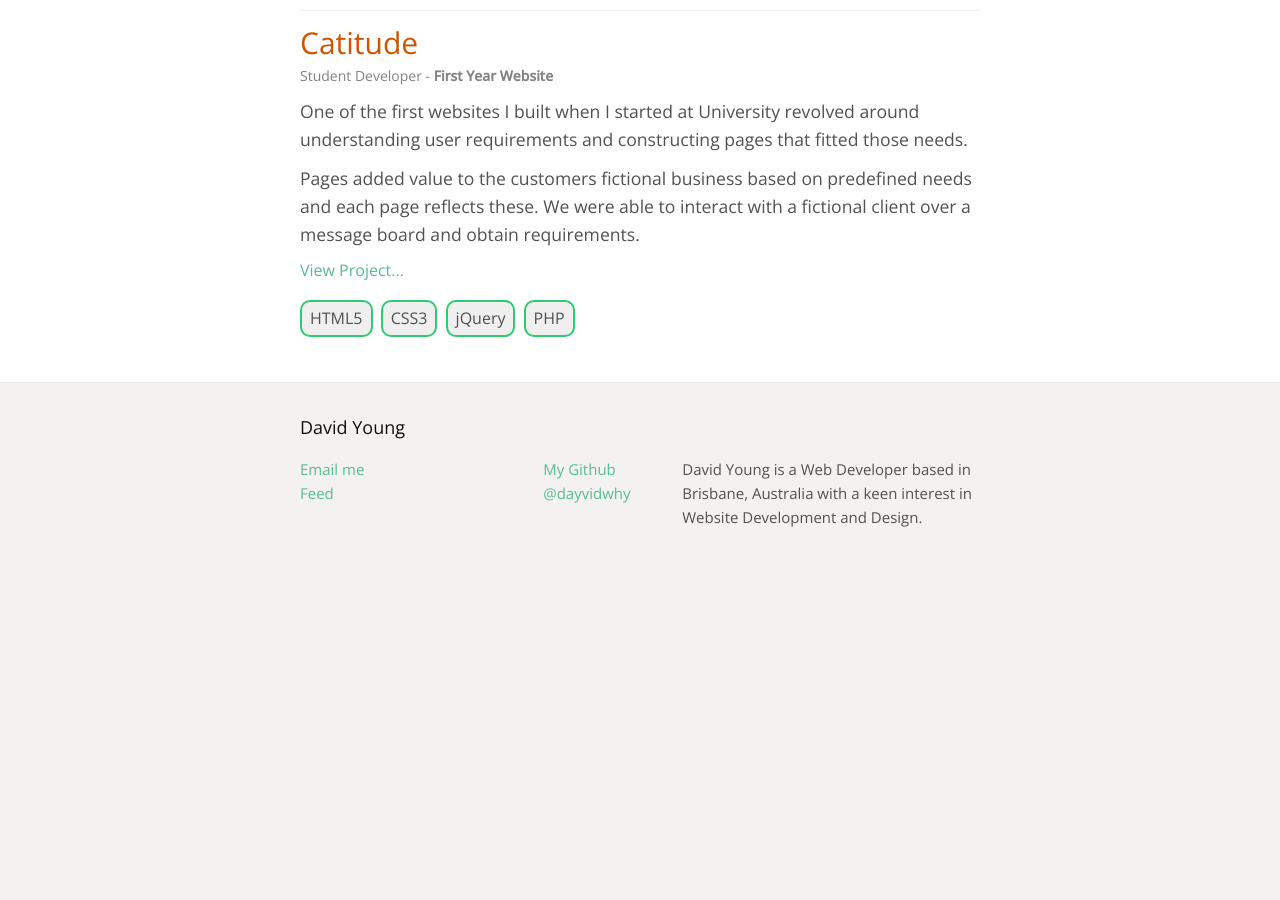
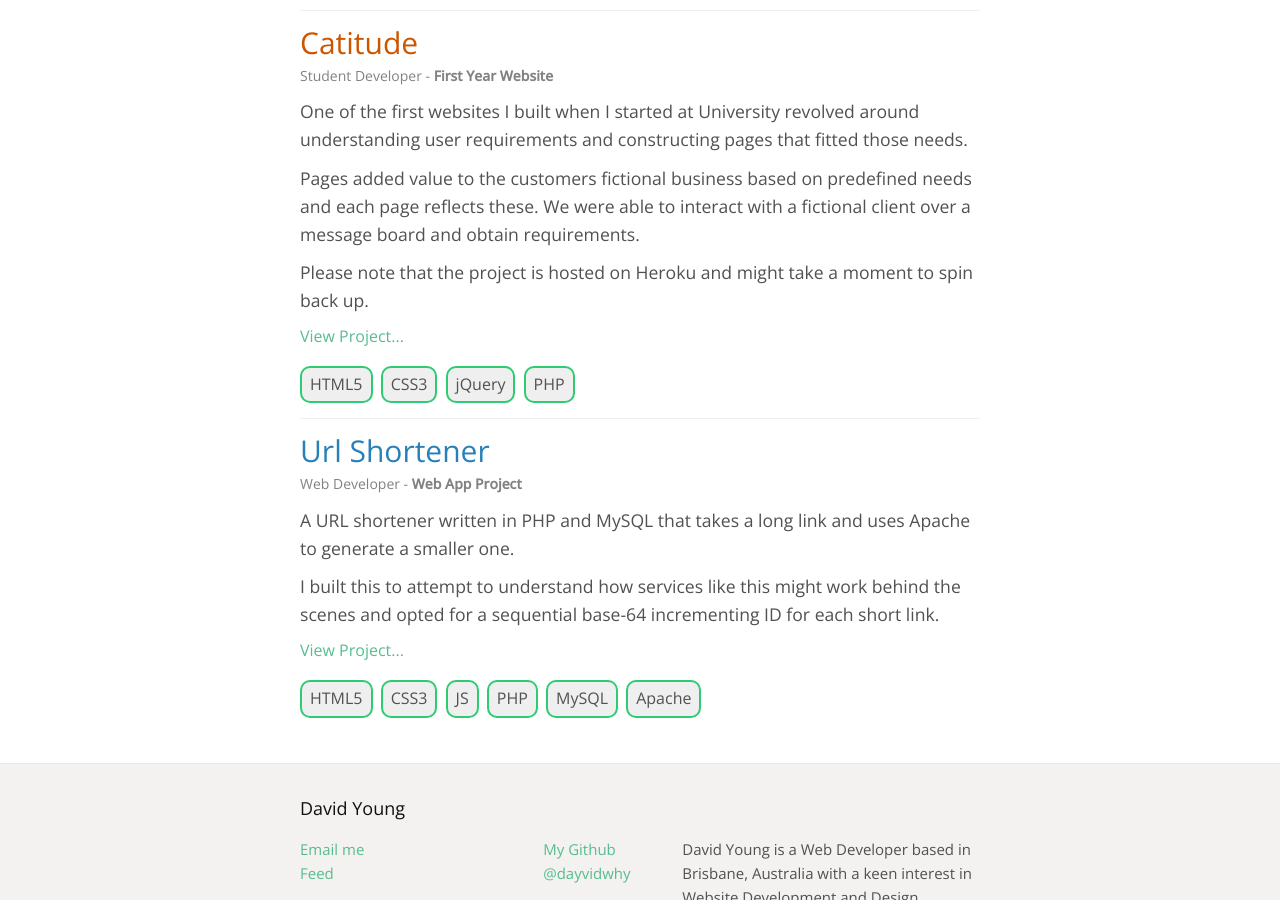
Before and after one commit to dayvidwhy/dayvidwhy.github.io, a Jekyll site: the page built from projects.html, in a window 1280 px wide and 900 px high, scrolled down 1985 px. Built offline with Jekyll 4.4.1, drawn with Linux system fonts in a browser that asks for light colours; before the commit the page ends 2574 px from its top, so only the background shows below that.

Commit message:
Add url project.

```diff
--- a/_data/projects.json
+++ b/_data/projects.json
@@ -52,11 +52,22 @@
     {
         "title" : "Catitude",
         "description" : ["One of the first websites I built when I started at University revolved around understanding user requirements and constructing pages that fitted those needs.",
-        "Pages added value to the customers fictional business based on predefined needs and each page reflects these. We were able to interact with a fictional client over a message board and obtain requirements."],
+        "Pages added value to the customers fictional business based on predefined needs and each page reflects these. We were able to interact with a fictional client over a message board and obtain requirements.",
+        "Please note that the project is hosted on Heroku and might take a moment to spin back up."],
         "link" : "https://catitude.herokuapp.com/",
         "developer" : "Student Developer",
         "meta" : "First Year Website",
         "theme_colour" : "#c50",
         "tech_tags" : ["HTML5", "CSS3", "jQuery", "PHP"]
+    },
+    {
+        "title" : "Url Shortener",
+        "description" : ["A URL shortener written in PHP and MySQL that takes a long link and uses Apache to generate a smaller one.",
+        "I built this to attempt to understand how services like this might work behind the scenes and opted for a sequential base-64 incrementing ID for each short link."],
+        "link" : "https://github.com/dayvidwhy/url-shortener",
+        "developer" : "Web Developer",
+        "meta" : "Web App Project",
+        "theme_colour" : "#2980b9",
+        "tech_tags" : ["HTML5", "CSS3", "JS", "PHP", "MySQL", "Apache"]
     }
 ]
```
